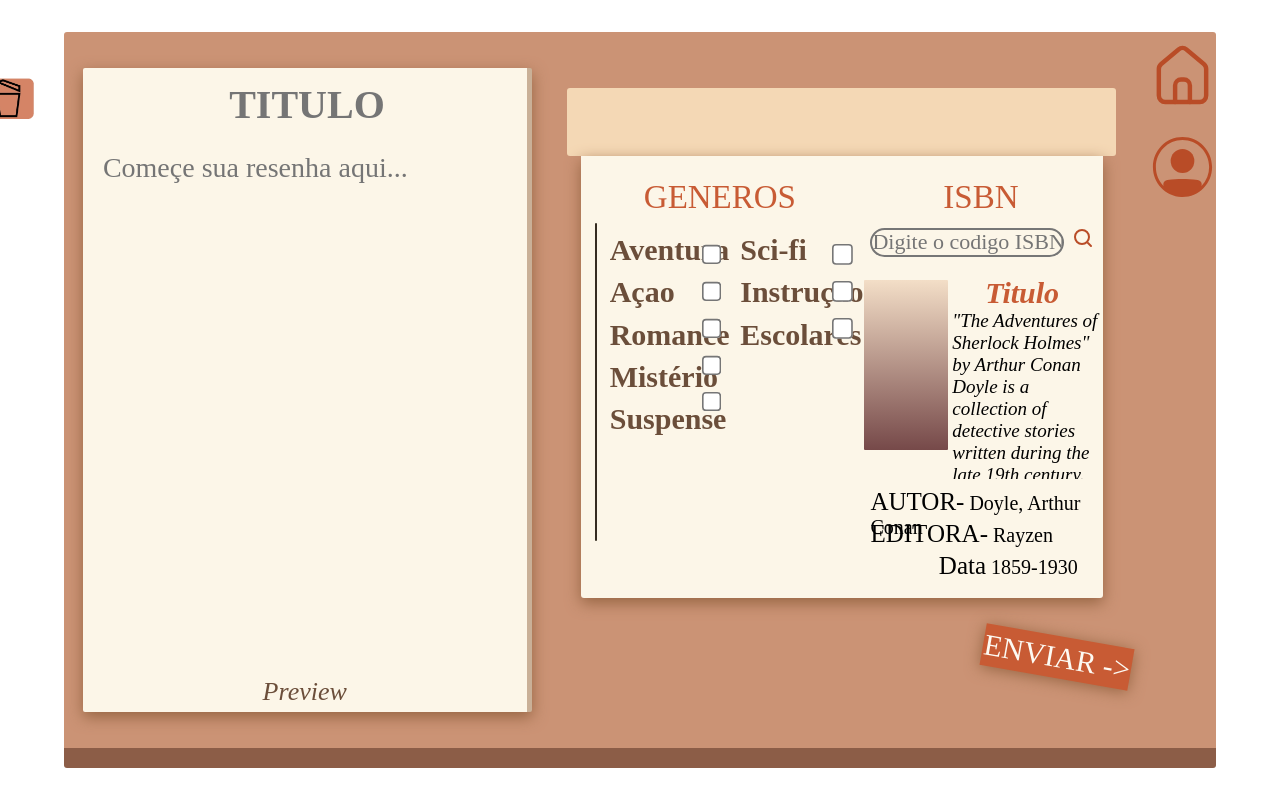
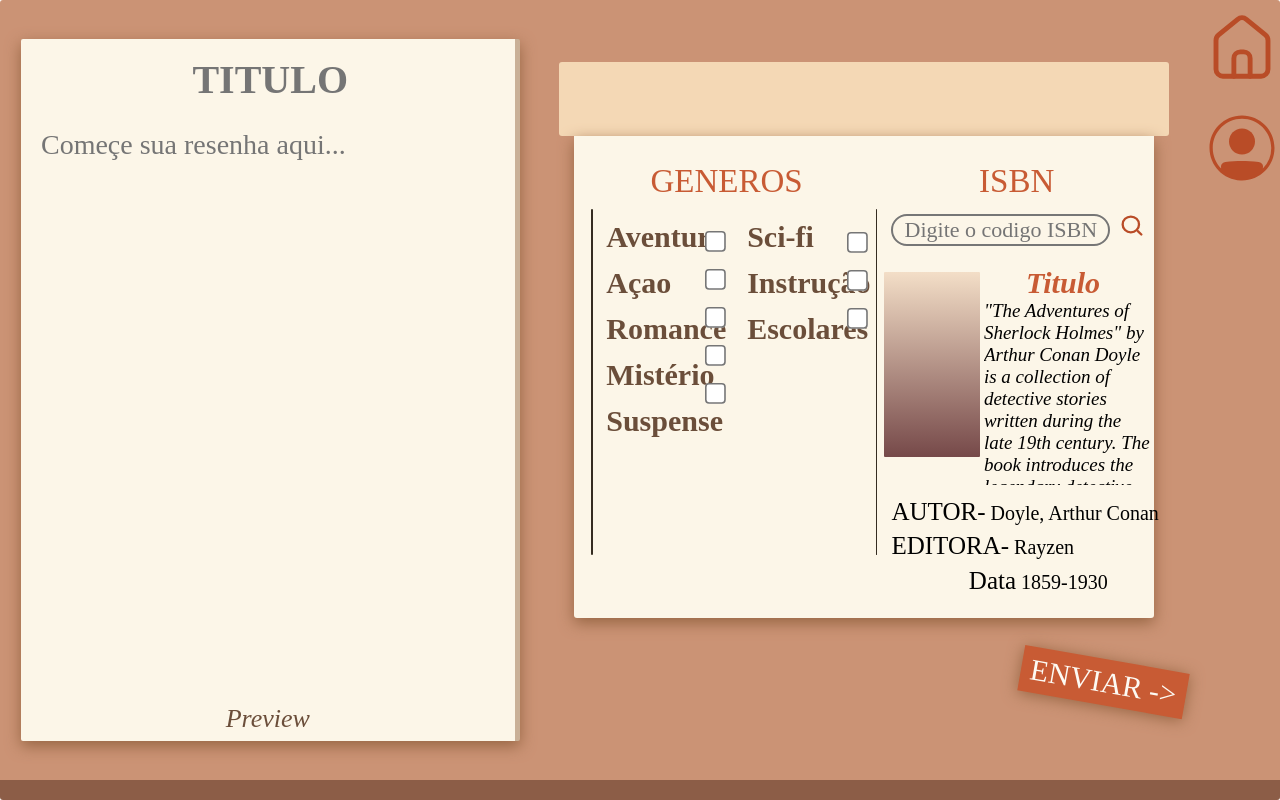
Before and after one commit to Jouusey/SA-segundafase, a React app: page /telaescrivaninha in a window 1280 px wide. Built offline with nearby package versions, Linux system fonts and the light colour scheme; the HTML template or start-up script is replaced by a standard one; a web font is replaced by a local one.

Commit message:
tela da escrivaninha preenchida

```diff
--- a/src/pages/TelaEscrivaninha.css
+++ b/src/pages/TelaEscrivaninha.css
@@ -12,8 +12,8 @@
 
     display: flex;
 
-    height: 92%;
-    width: 90%;
+    height: 100%;
+    width: 100%;
 
     background-color: var(--fundoDivs);
     background-image: url(./images/3 Sem Título_20241101231159.png);
```
